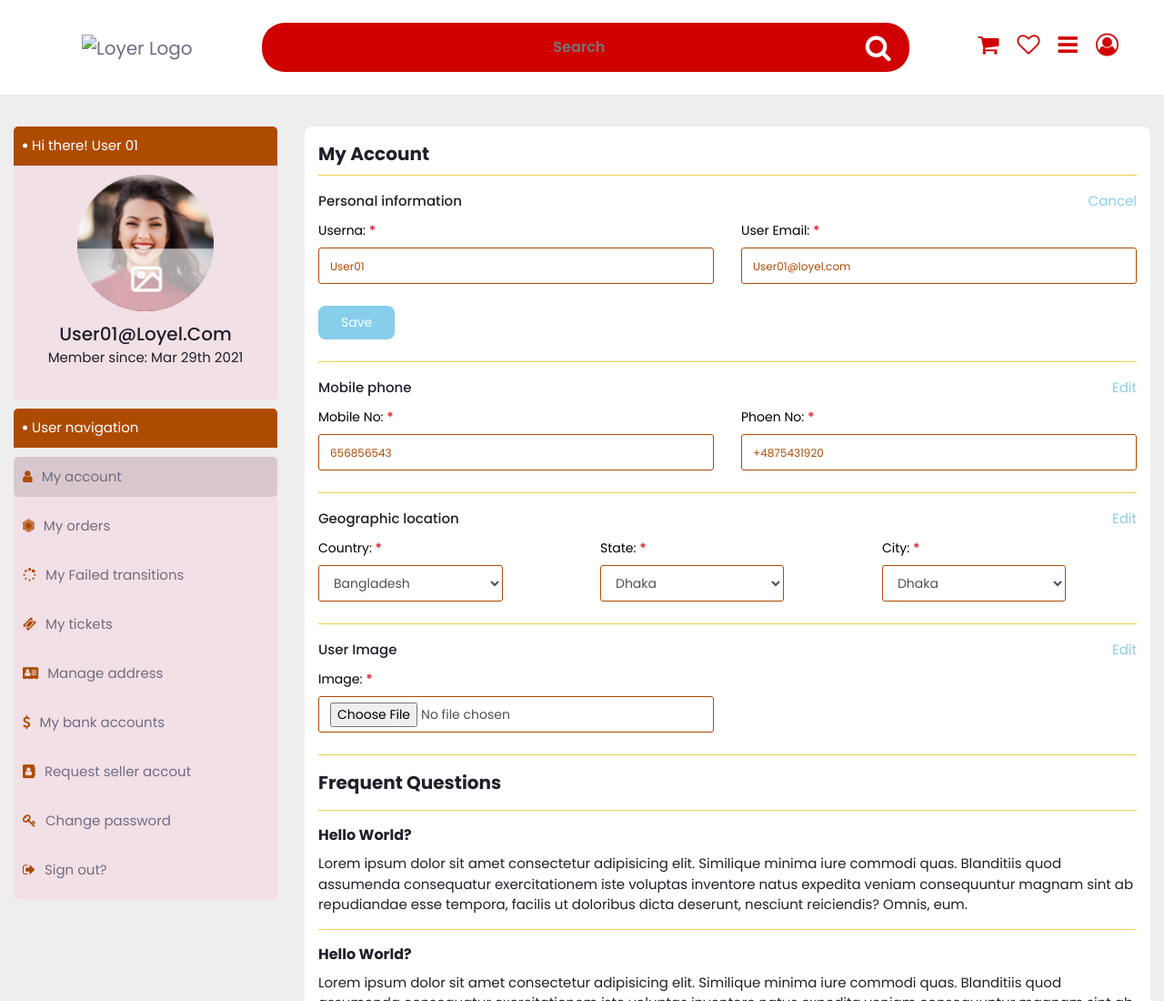
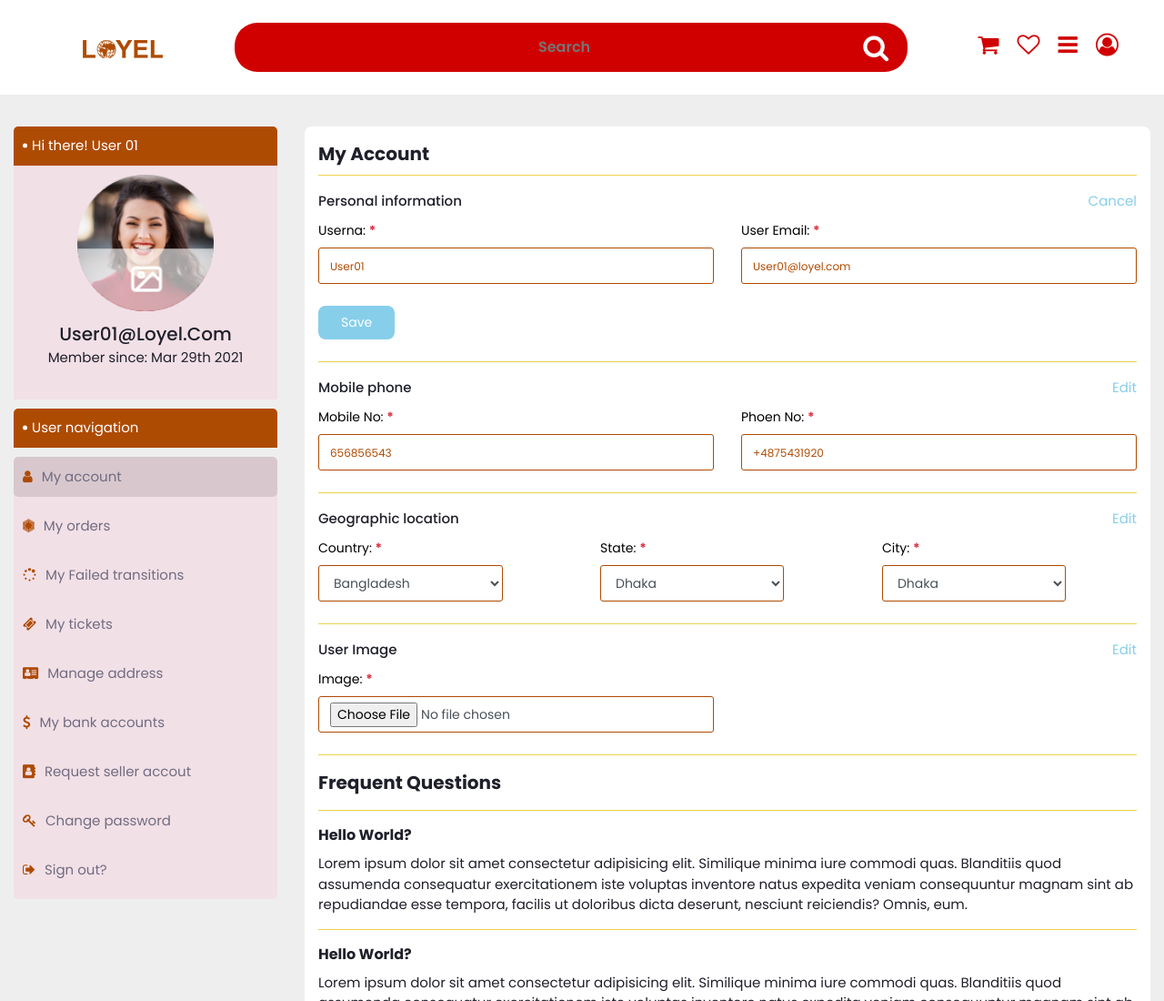
Before and after one commit to Lucifer4200/Loyel, a plain HTML site: page profile.html in a window 1280 px wide. Shown: the top 1100 px of the page at 91% size. Drawn offline with Linux system fonts and the light colour scheme.

Commit message:
3rd updates

```diff
--- a/profile.html
+++ b/profile.html
@@ -31,7 +31,7 @@
                     <i class="navbar-icon fa fa-bars"></i>
                 </button>
                 <a class="navbar-brand logo-right" href="#">
-                    <img src="images/logo-final.png" alt="Loyer Logo">
+                    <img src="assets/images/logo/logo-final.png" alt="Loyer Logo">
                 </a>
                 <div class="collapse navbar-collapse" id="navbarTogglerDemo01">
                     <div class="search-box">
```
